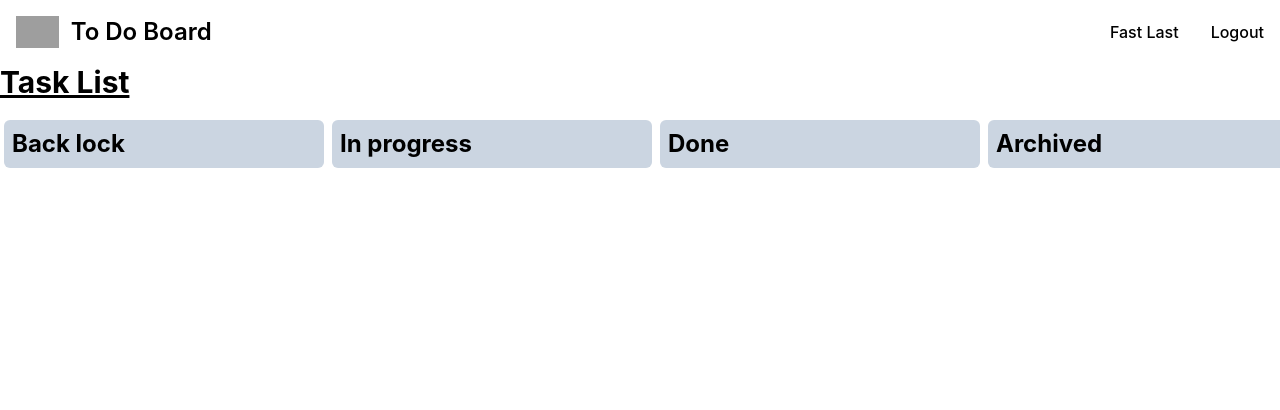
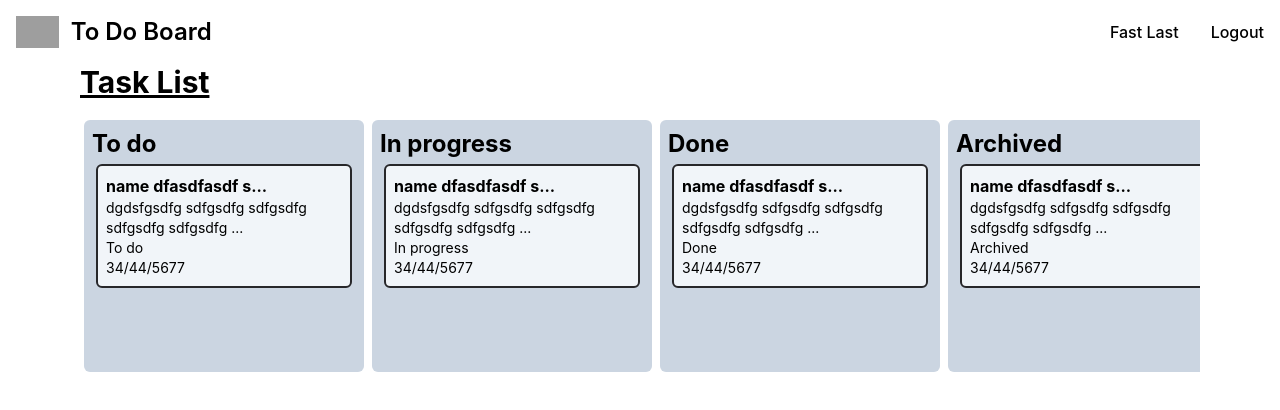
Before and after one commit to atiqahammed/TO-DO-Board, a React (Create React App) app in the folder to-do-board-ui/: page /to-do in a window 1280 px wide. Shown: the top 410 px of the page. Built offline with nearby package versions, Linux system fonts and the light colour scheme; grey boxes are pictures that could not be loaded.

Commit message:
feat: drag and drop feature has been added

```diff
--- a/to-do-board-ui/src/components/ToDo/ToDoMaster.tsx
+++ b/to-do-board-ui/src/components/ToDo/ToDoMaster.tsx
@@ -1,6 +1,5 @@
 import { Fragment } from "react";
 import Nav from "../Nav";
-import Item from "./Item";
 import { ICategory } from "../../interfaces/iCategory";
 import { ITask } from "../../interfaces/iTastItem";
 import CategoryList from "./categoryList/CategoryList";
@@ -10,7 +9,7 @@ function ToDoMaster() {
   const categoryList: ICategory[] = [
     {
         id: 1,
-        name: 'Back lock'
+        name: 'To do'
     },
     {
         id: 2,
@@ -24,7 +23,10 @@ function ToDoMaster() {
         id: 4,
         name: 'Archived'
     },
-
+    {
+        id: 5,
+        name: 'Test'
+    },
   ]
 
   const task: ITask = {
@@ -39,33 +41,19 @@ function ToDoMaster() {
   return (
     <Fragment>
       <Nav/>
+      <div className="pl-20 pr-20">
         <h1 className="text-3xl font-bold underline mb-4">
                 Task List
         </h1>
 
         <div className="flex overflow-x-auto bg-grew-200">
-        {/* {categoryList.map((category: ICategory, index) => {
-                retrun (<Fragment></Fragment>)
-        })} */}
-        {/* <Item task={task}></Item>
-        <Item task={task}></Item>
-        <Item task={task}></Item> */}
-        {/* <CategoryList category={category}></CategoryList>
-        <CategoryList category={category}></CategoryList>
-        <CategoryList category={category}></CategoryList>
-        <CategoryList category={category}></CategoryList>
-        <CategoryList category={category}></CategoryList>
-        <CategoryList category={category}></CategoryList>
-        <CategoryList category={category}></CategoryList>
-        <CategoryList category={category}></CategoryList> */}
                 {categoryList.map((item, index) => {
                 return (<Fragment key={`category-${index}`}>
                         <CategoryList category={item}></CategoryList>
                 </Fragment>);
                 })}
         </div>
-
-
+      </div>
 
     </Fragment>
   )
--- a/to-do-board-ui/src/components/ToDo/categoryList/CategoryList.tsx
+++ b/to-do-board-ui/src/components/ToDo/categoryList/CategoryList.tsx
@@ -1,14 +1,55 @@
 import { ICategory } from "../../../interfaces/iCategory";
+import { ITask } from "../../../interfaces/iTastItem";
 import { resizeText } from "../../../utils/resizeText";
+import Item from "./Item";
 
 function CategoryList(props: {category: ICategory}) {
     const {category} = props;
 
     const maxNameSize = 20;
 
+    const task: ITask = {
+        id: category.id + 10,
+        name: 'name dfasdfasdf sdf asdfaaaaaaaa sdf asd fsad fas df asdf sadf asd f sdf',
+        description: 'dgdsfgsdfg sdfgsdfg sdfgsdfg sdfgsdfg sdfgsdfg sdfgsdf gsdfgsd fgsdfg sdfg sdfasd fasdfasdf sadf',
+        expiryDate: '34/44/5677',
+        category: category
+    }
+
+
+    const allowDrop = (event: any) => {
+        event.preventDefault();
+        console.log('ondrop handle');
+    }
+
+    const drag = (ev: any) => {
+        console.log('drag')
+        console.log(ev);
+        ev.dataTransfer.setData("text", ev.target.id);
+    }
+
+    const drop = (ev: any) => {
+        ev.preventDefault();
+
+        console.log(ev);
+
+        console.log('------------------------');
+        console.log(ev.target)
+
+        if(ev && ev.target && ev.target.id && ev.target.id.includes('category')) {
+            console.log('drop --- ')
+            var data = ev.dataTransfer.getData("text");
+            console.log('data -- ')
+            console.log(data)
+            console.log('data -- ')
+            ev.target.appendChild(document.getElementById(data));
+        }
+    }
+
     return (
-        <div className="border-zinc-800 rounded-md min-w-[25%] max-w-md bg-slate-300 p-2 m-1">
+        <div id={`category-${category.id}`} onDrop={drop} onDragOver={allowDrop} className="border-zinc-800 rounded-md min-w-[25%] max-w-md bg-slate-300 p-2 m-1 pb-20">
             <h1 className="text-2xl font-bold">{resizeText(category.name ?? "", maxNameSize)}</h1>
+            <div id={`item-${category.id+10}`} draggable={true} onDragStart={drag}><Item task={task}></Item></div>
 
         </div>
     )
--- a/to-do-board-ui/src/components/ToDo/Item.tsx
+++ b/to-do-board-ui/src/components/ToDo/categoryList/Item.tsx
@@ -1,5 +1,5 @@
-import { ITask } from "../../interfaces/iTastItem";
-import { resizeText } from "../../utils/resizeText";
+import { ITask } from "../../../interfaces/iTastItem";
+import { resizeText } from "../../../utils/resizeText";
 
 function Item(props: {task: ITask}) {
     const {task} = props;
```
Lines whose indentation alone changed are shown as unchanged.
